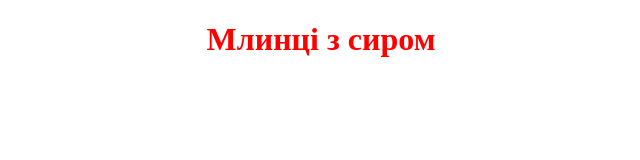
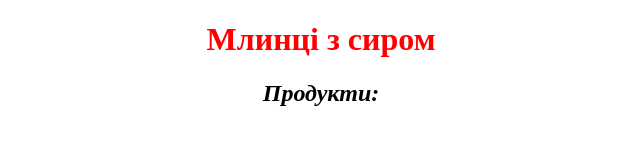
Before and after one commit to Chimota1/web-technologies, a plain HTML site: page lab2/lab-2.1.html in a window 1280 px wide. Shown: the whole page, without its empty margins (319-959 px from the left). Drawn offline with Linux system fonts and the light colour scheme.

Commit message:
add h2 text

```diff
--- a/lab2/lab-2.1.html
+++ b/lab2/lab-2.1.html
@@ -7,5 +7,7 @@
 </head>
 <body>
     <font color="red"><h1 align="center">Млинці з сиром</h1></font>
+    <h2 align="center"><i>Продукти:</i></h2>
+
 </body>
 </html>
```
